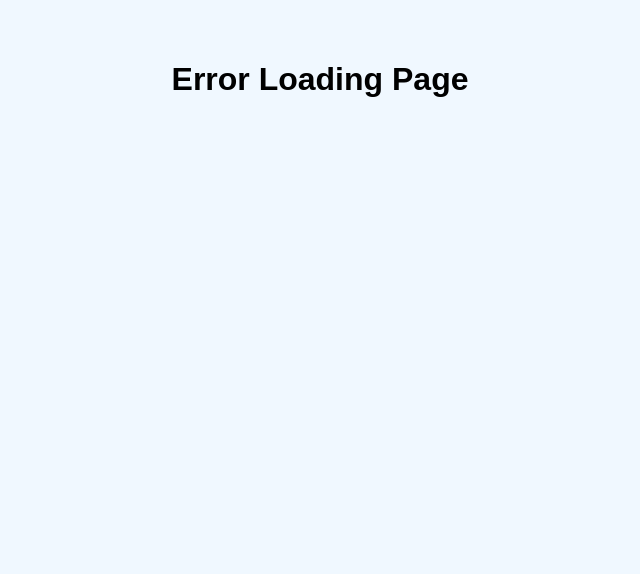
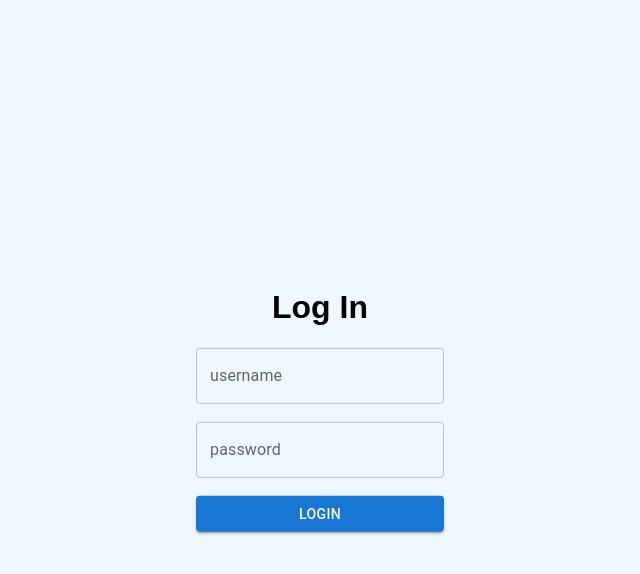
Before and after one commit to ch-allen-ge/STRInterview, a React (Vite) app in the folder TalkToMe/: page /login in a window 1280 px wide. Before the commit this address had no page. Shown: the top 574 px of the page, without its empty margins (320-960 px from the left). Built offline with nearby package versions, Linux system fonts and the light colour scheme.

Commit message:
added login functionality

```diff
--- a/TalkToMe/src/App.jsx
+++ b/TalkToMe/src/App.jsx
@@ -14,7 +14,10 @@ function App() {
       <h1>Talk To Me</h1>
       <div className="card">
         <Stack spacing={2} direction="row">
-          <Button variant='contained'>
+          <Button
+            variant='contained'
+            onClick={() => {navigate('/login')}}
+          >
             Login
           </Button>
           <Button
--- /dev/null
+++ b/TalkToMe/src/Pages/LoginPage/LoginPage.jsx
@@ -0,0 +1,79 @@
+import './loginPageStyles.css';
+
+import TextField from "@mui/material/TextField";
+import { strPost } from '../../axios-config';
+import { useState } from 'react';
+import { Button } from '@mui/material';
+import { useNavigate } from "react-router-dom";
+
+const LoginPage = () => {
+    const navigate = useNavigate();
+
+    const [username, setUsername] = useState('');
+    const [password, setPassword] = useState('');
+    const [submitted, setSubmitted] = useState(false);
+    const [showError, setShowError] = useState(false);
+
+    const registerUser = async () => {
+        const response = await strPost('/login', {
+            username,
+            password
+        })
+        .catch(() => setShowError(true));
+
+        if (response && response.status === 200) {
+            navigate('/home');
+        }
+    };
+
+    const handleSubmit = () => {
+        setSubmitted(true);
+        if (username !== '' && password !== '') {
+            registerUser();
+        }
+    };
+
+    return (
+        <>
+            <div className='loginContainer'>
+                <h1>Log In</h1>
+                <TextField
+                    className=""
+                    label='username'
+                    variant="outlined"
+                    autoComplete='off'
+                    onChange={(e) => {
+                        const text = e.target.value;
+                        setUsername(text);
+                    }}
+                    error={submitted && username === ''}
+                />
+                <br />
+                <TextField
+                    className=""
+                    label='password'
+                    variant="outlined"
+                    autoComplete='off'
+                    onChange={(e) => {
+                        const text = e.target.value;
+                        setPassword(text);
+                    }}
+                    error={submitted && password === ''}
+                />
+                <br />
+                <Button
+                    variant="contained"
+                    onClick={() => {
+                        handleSubmit();
+                    }}
+                >
+                    Login
+                </Button>
+
+                {showError && <h1>Error Registering</h1>}
+            </div>
+        </>
+    );
+};
+
+export default LoginPage;
--- /dev/null
+++ b/TalkToMe/src/Pages/LoginPage/index.jsx
@@ -0,0 +1,3 @@
+import LoginPage from "./LoginPage";
+
+export default LoginPage;
--- /dev/null
+++ b/TalkToMe/src/Pages/LoginPage/loginPageStyles.css
@@ -0,0 +1,9 @@
+.loginContainer {
+    display: flex;
+    flex-direction: column;
+
+    position: absolute;
+    top: 50%;
+    right: 50%;
+    transform: translate(50%,-50%);
+}
--- a/TalkToMe/src/main.jsx
+++ b/TalkToMe/src/main.jsx
@@ -2,6 +2,7 @@ import React from 'react';
 import ReactDOM from 'react-dom/client';
 import App from './App.jsx';
 import RegisterPage from './Pages/RegisterPage/RegisterPage';
+import LoginPage from './Pages/LoginPage/LoginPage'
 import HomePage from './Pages/HomePage/HomePage';
 
 import './index.css';
@@ -23,6 +24,11 @@ const router = createBrowserRouter([
     errorElement: <h1>Error Loading Page</h1>
   },
   {
+    path: "/login",
+    element: <LoginPage />,
+    errorElement: <h1>Error Loading Page</h1>
+  },
+  {
     path: "/register",
     element: <RegisterPage />,
     errorElement: <h1>Error Loading Page</h1>
```
Also changed, not shown: 1 other file (tests, documents, lock files or other folders).
